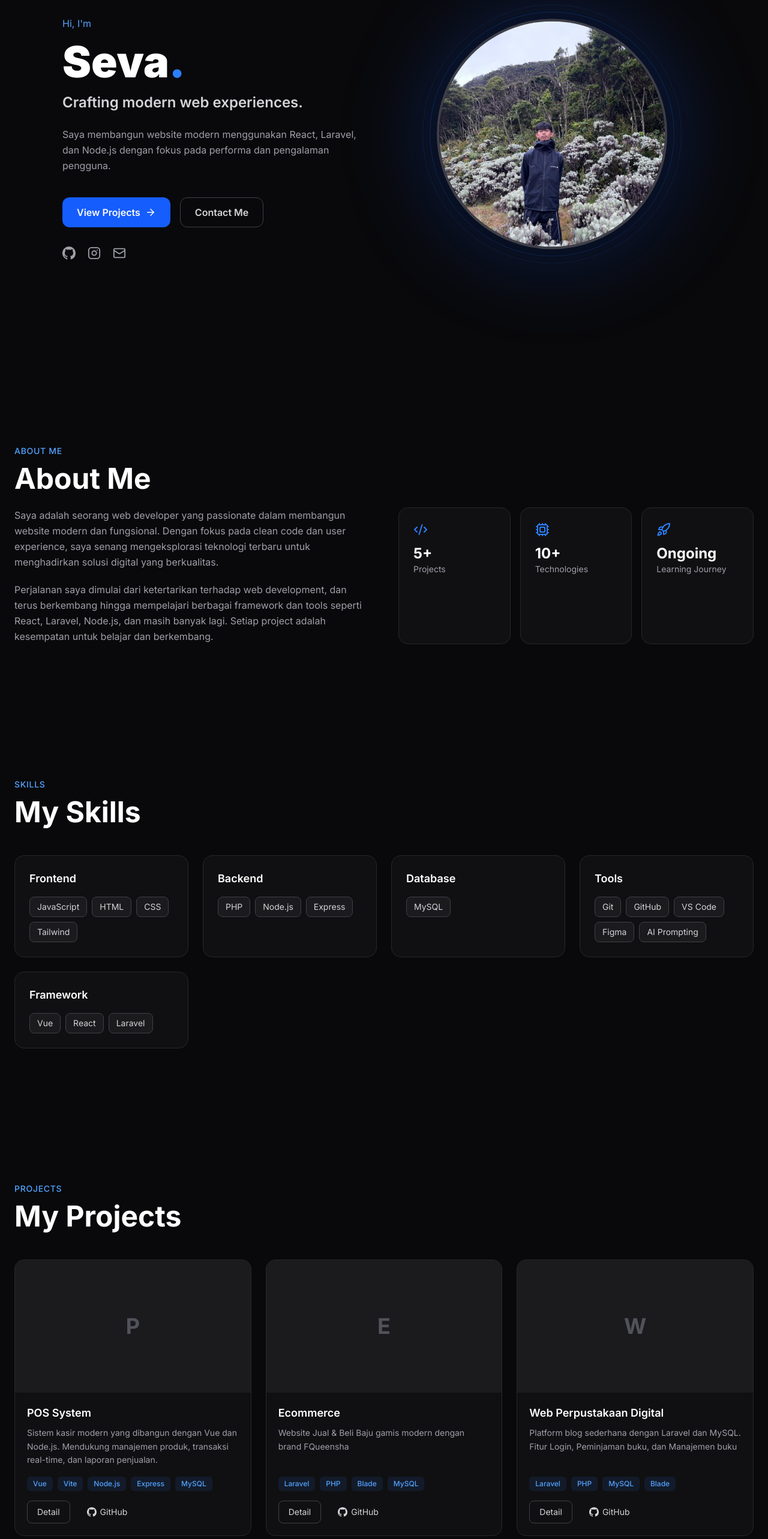
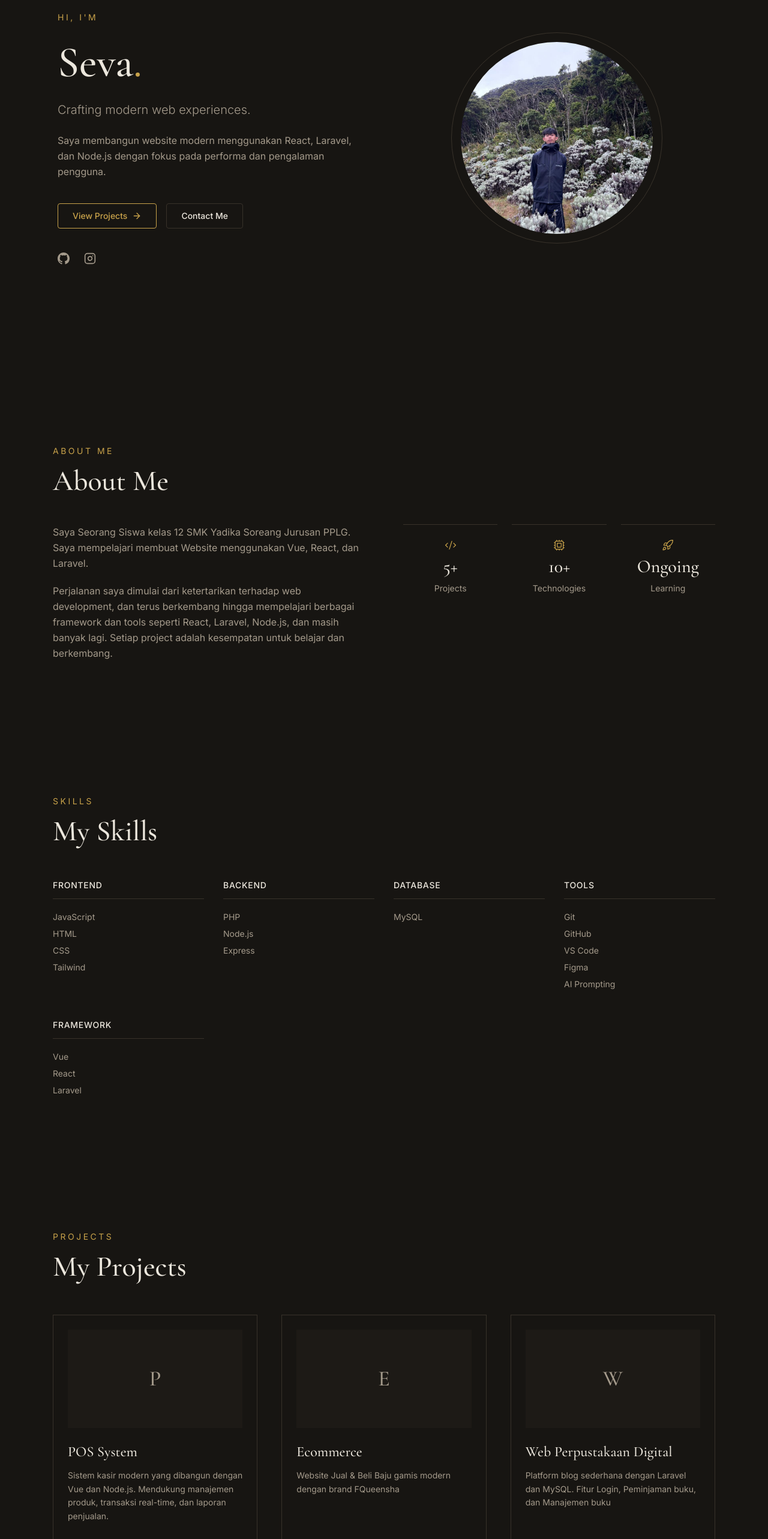
Before and after one commit to fzzan-seva/React-porto, a React (Vite) app: page / in a window 1280 px wide. Shown: the part 234-2800 px from the top of the page at 60% size. Built offline with nearby package versions, Linux system fonts and the light colour scheme.

Commit message:
ganti design

```diff
--- a/index.html
+++ b/index.html
@@ -3,10 +3,11 @@
   <head>
     <meta charset="UTF-8" />
     <link rel="icon" type="image/svg+xml" href="/favicon.svg" />
+    <meta name="theme-color" content="#171512" />
     <link rel="preconnect" href="https://fonts.googleapis.com" />
     <link rel="preconnect" href="https://fonts.gstatic.com" crossorigin />
     <link
-      href="https://fonts.googleapis.com/css2?family=Inter:wght@100..900&display=swap"
+      href="https://fonts.googleapis.com/css2?family=Inter:wght@300..600&family=Cormorant+Garamond:wght@400;500;600&display=swap"
       rel="stylesheet"
     />
     <meta name="viewport" content="width=device-width, initial-scale=1.0" />
--- a/src/components/About.jsx
+++ b/src/components/About.jsx
@@ -4,41 +4,38 @@ import { Code2, Cpu, Rocket } from "lucide-react";
 const stats = [
   { icon: Code2, label: "Projects", value: "5+" },
   { icon: Cpu, label: "Technologies", value: "10+" },
-  { icon: Rocket, label: "Learning Journey", value: "Ongoing" },
+  { icon: Rocket, label: "Learning", value: "Ongoing" },
 ];
 
 function About() {
   return (
-    <section id="about" className="relative py-28">
-      <div className="mx-auto max-w-7xl px-6">
+    <section id="about" className="py-28">
+      <div className="mx-auto max-w-6xl px-6">
         <motion.div
-          initial={{ opacity: 0, y: 30 }}
+          initial={{ opacity: 0, y: 24 }}
           whileInView={{ opacity: 1, y: 0 }}
           viewport={{ once: true, margin: "-80px" }}
           transition={{ duration: 0.6 }}
         >
-          <p className="mb-3 text-sm font-medium uppercase tracking-wider text-blue-400">
+          <p className="mb-4 uppercase tracking-[0.25em] text-primary text-sm">
             About Me
           </p>
-          <h2 className="mb-6 text-4xl font-bold text-white md:text-5xl">
+          <h2 className="mb-12 font-serif text-4xl font-medium text-text md:text-5xl">
             About Me
           </h2>
         </motion.div>
 
-        <div className="grid gap-12 md:grid-cols-2">
+        <div className="grid gap-16 md:grid-cols-2">
           <motion.div
-            initial={{ opacity: 0, y: 30 }}
+            initial={{ opacity: 0, y: 24 }}
             whileInView={{ opacity: 1, y: 0 }}
             viewport={{ once: true, margin: "-80px" }}
             transition={{ duration: 0.6, delay: 0.1 }}
-            className="space-y-5 text-zinc-400 leading-relaxed"
+            className="space-y-5 leading-relaxed text-muted"
           >
             <p>
-              Saya adalah seorang web developer yang passionate dalam
-              membangun website modern dan fungsional. Dengan fokus pada
-              clean code dan user experience, saya senang mengeksplorasi
-              teknologi terbaru untuk menghadirkan solusi digital yang
-              berkualitas.
+              Saya Seorang Siswa kelas 12 SMK Yadika Soreang Jurusan PPLG.
+              Saya mempelajari membuat Website menggunakan Vue, React, dan Laravel.
             </p>
             <p>
               Perjalanan saya dimulai dari ketertarikan terhadap web
@@ -49,20 +46,21 @@ function About() {
             </p>
           </motion.div>
 
-          <div className="grid grid-cols-1 gap-4 sm:grid-cols-3 md:grid-cols-1 lg:grid-cols-3">
+          <div className="grid grid-cols-1 gap-6 sm:grid-cols-3 md:grid-cols-1 lg:grid-cols-3">
             {stats.map((stat, i) => (
               <motion.div
                 key={stat.label}
-                initial={{ opacity: 0, y: 30 }}
+                initial={{ opacity: 0, y: 24 }}
                 whileInView={{ opacity: 1, y: 0 }}
                 viewport={{ once: true, margin: "-80px" }}
-                transition={{ duration: 0.5, delay: 0.2 + i * 0.1 }}
-                whileHover={{ y: -4 }}
-                className="group rounded-2xl border border-zinc-800 bg-zinc-900/50 p-6 transition-colors hover:border-blue-500/50"
+                transition={{ duration: 0.5, delay: 0.1 + i * 0.1 }}
+                className="flex flex-col items-center gap-2 border-t border-border py-6 text-center"
               >
-                <stat.icon className="mb-3 text-blue-500" size={24} />
-                <p className="text-2xl font-bold text-white">{stat.value}</p>
-                <p className="text-sm text-zinc-400">{stat.label}</p>
+                <stat.icon className="text-primary" size={20} strokeWidth={1.5} />
+                <p className="font-serif text-3xl font-medium text-text">
+                  {stat.value}
+                </p>
+                <p className="text-sm text-muted">{stat.label}</p>
               </motion.div>
             ))}
           </div>
--- a/src/components/Hero.jsx
+++ b/src/components/Hero.jsx
@@ -1,4 +1,4 @@
-import { ArrowRight, Mail } from "lucide-react";
+import { ArrowRight } from "lucide-react";
 import { motion } from "framer-motion";
 
 import profile from "../assets/images/profile.jpeg";
@@ -7,24 +7,26 @@ import { GitHubIcon, InstagramIcon } from "./Icons";
 function Hero() {
   return (
     <section className="relative flex min-h-screen items-center overflow-hidden">
-      <div className="mx-auto grid max-w-7xl grid-cols-1 items-center gap-12 px-6 py-20 md:grid-cols-2">
+      <div className="mx-auto grid max-w-6xl grid-cols-1 items-center gap-16 px-6 py-24 md:grid-cols-2">
         {/* Left */}
         <motion.div
-          initial={{ opacity: 0, y: 40 }}
+          initial={{ opacity: 0, y: 24 }}
           animate={{ opacity: 1, y: 0 }}
           transition={{ duration: 0.7 }}
         >
-          <p className="mb-4 text-blue-400">Hi, I&apos;m</p>
+          <p className="mb-5 uppercase tracking-[0.25em] text-primary text-sm">
+            Hi, I&apos;m
+          </p>
 
-          <h1 className="mb-4 text-6xl font-black text-white md:text-7xl">
-            Seva<span className="text-blue-500">.</span>
+          <h1 className="mb-5 font-serif text-6xl font-medium leading-tight text-text md:text-7xl">
+            Seva<span className="text-primary">.</span>
           </h1>
 
-          <h2 className="mb-6 text-2xl font-semibold text-zinc-300">
+          <h2 className="mb-6 text-xl font-light text-muted">
             Crafting modern web experiences.
           </h2>
 
-          <p className="max-w-lg leading-relaxed text-zinc-400">
+          <p className="max-w-lg leading-relaxed text-muted">
             Saya membangun website modern menggunakan React, Laravel, dan
             Node.js dengan fokus pada performa dan pengalaman pengguna.
           </p>
@@ -32,71 +34,57 @@ function Hero() {
           <div className="mt-10 flex flex-wrap gap-4">
             <a
               href="#projects"
-              className="flex items-center gap-2 rounded-xl bg-blue-600 px-6 py-3 font-semibold transition hover:bg-blue-700"
+              className="flex items-center gap-2 rounded border border-primary px-6 py-2.5 text-sm font-medium text-primary transition-colors hover:bg-primary hover:text-background"
             >
               View Projects
-              <ArrowRight size={18} />
+              <ArrowRight size={16} />
             </a>
             <a
               href="#contact"
-              className="rounded-xl border border-zinc-700 px-6 py-3 font-semibold text-zinc-300 transition hover:border-blue-500 hover:text-white"
+              className="rounded border border-border px-6 py-2.5 text-sm font-medium text-text transition-colors hover:border-text"
             >
               Contact Me
             </a>
           </div>
 
-          <div className="mt-8 flex gap-5">
+          <div className="mt-10 flex gap-6">
             <a
               href="https://github.com/fzzan-seva"
               target="_blank"
               rel="noopener noreferrer"
               aria-label="GitHub"
-              className="text-zinc-400 transition hover:text-blue-500"
+              className="text-muted transition-colors hover:text-primary"
             >
-              <GitHubIcon size={22} />
+              <GitHubIcon size={20} />
             </a>
             <a
               href="https://instagram.com/sevachronicle"
               target="_blank"
               rel="noopener noreferrer"
               aria-label="Instagram"
-              className="text-zinc-400 transition hover:text-blue-500"
+              className="text-muted transition-colors hover:text-primary"
             >
-              <InstagramIcon size={22} />
-            </a>
-            <a
-              href="mailto:fauzanseva1@gmail.com"
-              aria-label="Email"
-              className="text-zinc-400 transition hover:text-blue-500"
-            >
-              <Mail size={22} />
+              <InstagramIcon size={20} />
             </a>
           </div>
         </motion.div>
 
         {/* Right */}
         <motion.div
-          initial={{ opacity: 0, scale: 0.8 }}
+          initial={{ opacity: 0, scale: 0.9 }}
           animate={{ opacity: 1, scale: 1 }}
           transition={{ duration: 0.7, delay: 0.2 }}
           className="flex justify-center"
         >
-          <motion.div
-            animate={{ y: [0, -12, 0] }}
-            transition={{ duration: 5, repeat: Infinity, ease: "easeInOut" }}
-            className="relative"
-          >
-            <div className="absolute -inset-8 rounded-full bg-blue-600/20 blur-3xl" />
-            <div className="absolute -inset-3 rounded-full border border-blue-500/20" />
-            <div className="absolute -inset-6 rounded-full border border-blue-500/10" />
-
+          <div className="relative">
+            <div className="absolute -inset-4 rounded-full border border-border" />
             <img
               src={profile}
               alt="Seva"
               loading="lazy"
-              className="relative h-80 w-80 rounded-full border-4 border-zinc-700 object-cover shadow-2xl md:h-96 md:w-96"
+              className="relative h-72 w-72 rounded-full object-cover md:h-80 md:w-80"
             />
-          </motion.div>
+          </div>
         </motion.div>
       </div>
     </section>
--- a/src/components/Projects.jsx
+++ b/src/components/Projects.jsx
@@ -1,40 +1,38 @@
 import { motion } from "framer-motion";
-import { ExternalLink } from "lucide-react";
+import { ArrowUpRight } from "lucide-react";
 import { Link } from "react-router-dom";
 
 import projects from "../data/projects";
-import { GitHubIcon } from "./Icons";
 
 function Projects() {
   return (
-    <section id="projects" className="relative py-28">
-      <div className="mx-auto max-w-7xl px-6">
+    <section id="projects" className="py-28">
+      <div className="mx-auto max-w-6xl px-6">
         <motion.div
-          initial={{ opacity: 0, y: 30 }}
+          initial={{ opacity: 0, y: 24 }}
           whileInView={{ opacity: 1, y: 0 }}
           viewport={{ once: true, margin: "-80px" }}
           transition={{ duration: 0.6 }}
         >
-          <p className="mb-3 text-sm font-medium uppercase tracking-wider text-blue-400">
+          <p className="mb-4 uppercase tracking-[0.25em] text-primary text-sm">
             Projects
           </p>
-          <h2 className="mb-12 text-4xl font-bold text-white md:text-5xl">
+          <h2 className="mb-14 font-serif text-4xl font-medium text-text md:text-5xl">
             My Projects
           </h2>
         </motion.div>
 
-        <div className="grid gap-6 sm:grid-cols-2 lg:grid-cols-3">
+        <div className="grid gap-10 sm:grid-cols-2 lg:grid-cols-3">
           {projects.map((project, i) => (
             <motion.div
               key={project.id}
-              initial={{ opacity: 0, y: 30 }}
+              initial={{ opacity: 0, y: 24 }}
               whileInView={{ opacity: 1, y: 0 }}
               viewport={{ once: true, margin: "-80px" }}
-              transition={{ duration: 0.5, delay: i * 0.1 }}
-              whileHover={{ y: -6 }}
-              className="group flex flex-col overflow-hidden rounded-2xl border border-zinc-800 bg-zinc-900/50 transition-colors hover:border-blue-500/50"
+              transition={{ duration: 0.5, delay: i * 0.08 }}
+              className="group flex flex-col border border-border p-6 transition-colors hover:border-primary/60"
             >
-              <div className="aspect-video bg-zinc-800/50">
+              <div className="mb-6 flex aspect-video items-center justify-center bg-card/40">
                 {project.image ? (
                   <img
                     src={project.image}
@@ -43,62 +41,38 @@ function Projects() {
                     className="h-full w-full object-cover"
                   />
                 ) : (
-                  <div className="flex h-full items-center justify-center text-zinc-600">
-                    <span className="text-4xl font-bold">{project.title[0]}</span>
-                  </div>
+                  <span className="font-serif text-4xl font-medium text-muted">
+                    {project.title[0]}
+                  </span>
                 )}
               </div>
 
-              <div className="flex flex-1 flex-col p-5">
-                <h3 className="mb-2 text-lg font-semibold text-white">
+              <h3 className="mb-3 font-serif text-2xl font-medium text-text transition-colors group-hover:text-primary">
                 {project.title}
               </h3>
-                <p className="mb-4 flex-1 text-sm leading-relaxed text-zinc-400">
+
+              <p className="mb-6 flex-1 text-sm leading-relaxed text-muted">
                 {project.description}
               </p>
 
-                <div className="mb-4 flex flex-wrap gap-2">
+              <div className="mb-6 flex flex-wrap gap-x-3 gap-y-1.5">
                 {project.tech.map((t) => (
-                    <span
-                      key={t}
-                      className="rounded-md bg-blue-500/10 px-2.5 py-1 text-xs font-medium text-blue-400"
-                    >
+                  <span key={t} className="text-xs uppercase tracking-wider text-primary/80">
                     {t}
                   </span>
                 ))}
               </div>
 
-                <div className="flex gap-3">
               <Link
                 to={`/project/${project.id}`}
-                    className="flex items-center gap-1.5 rounded-lg border border-zinc-700 px-4 py-2 text-sm text-zinc-300 transition-colors hover:border-blue-500 hover:text-white"
+                className="inline-flex items-center gap-1.5 border-t border-border pt-4 text-sm text-text transition-colors hover:text-primary"
               >
-                    Detail
+                View Project
+                <ArrowUpRight
+                  size={16}
+                  className="transition-transform group-hover:translate-x-0.5 group-hover:-translate-y-0.5"
+                />
               </Link>
-                  {project.github && (
-                    <a
-                      href={project.github}
-                      target="_blank"
-                      rel="noopener noreferrer"
-                      className="flex items-center gap-1.5 rounded-lg px-4 py-2 text-sm text-zinc-300 transition-colors hover:text-white"
-                    >
-                      <GitHubIcon size={16} />
-                      GitHub
-                    </a>
-                  )}
-                  {project.demo && (
-                    <a
-                      href={project.demo}
-                      target="_blank"
-                      rel="noopener noreferrer"
-                      className="flex items-center gap-1.5 rounded-lg px-4 py-2 text-sm text-zinc-300 transition-colors hover:text-white"
-                    >
-                      <ExternalLink size={16} />
-                      Demo
-                    </a>
-                  )}
-                </div>
-              </div>
             </motion.div>
           ))}
         </div>
--- a/src/components/Skills.jsx
+++ b/src/components/Skills.jsx
@@ -3,88 +3,66 @@ import { motion } from "framer-motion";
 const categories = [
   {
     name: "Frontend",
-    skills: [
-      "JavaScript",
-      "HTML",
-      "CSS",
-      "Tailwind",
-    ],
+    skills: ["JavaScript", "HTML", "CSS", "Tailwind"],
   },
   {
     name: "Backend",
-    skills: [
-      "PHP",
-      "Node.js",
-      "Express",
-    ],
+    skills: ["PHP", "Node.js", "Express"],
   },
   {
     name: "Database",
-    skills: [
-      "MySQL",
-    ],
+    skills: ["MySQL"],
   },
   {
     name: "Tools",
-    skills: [
-      "Git",
-      "GitHub",
-      "VS Code",
-      "Figma",
-      "AI Prompting",
-    ],
+    skills: ["Git", "GitHub", "VS Code", "Figma", "AI Prompting"],
   },
   {
     name: "Framework",
-    skills: [
-      "Vue",
-      "React",
-      "Laravel",
-    ]
-  }
+    skills: ["Vue", "React", "Laravel"],
+  },
 ];
 
 function Skills() {
   return (
-    <section id="skills" className="relative py-28">
-      <div className="mx-auto max-w-7xl px-6">
+    <section id="skills" className="py-28">
+      <div className="mx-auto max-w-6xl px-6">
         <motion.div
-          initial={{ opacity: 0, y: 30 }}
+          initial={{ opacity: 0, y: 24 }}
           whileInView={{ opacity: 1, y: 0 }}
           viewport={{ once: true, margin: "-80px" }}
           transition={{ duration: 0.6 }}
         >
-          <p className="mb-3 text-sm font-medium uppercase tracking-wider text-blue-400">
+          <p className="mb-4 uppercase tracking-[0.25em] text-primary text-sm">
             Skills
           </p>
-          <h2 className="mb-12 text-4xl font-bold text-white md:text-5xl">
+          <h2 className="mb-14 font-serif text-4xl font-medium text-text md:text-5xl">
             My Skills
           </h2>
         </motion.div>
 
-        <div className="grid gap-6 sm:grid-cols-2 lg:grid-cols-4">
+        <div className="grid gap-x-8 gap-y-12 sm:grid-cols-2 lg:grid-cols-4">
           {categories.map((cat, ci) => (
             <motion.div
               key={cat.name}
-              initial={{ opacity: 0, y: 30 }}
+              initial={{ opacity: 0, y: 24 }}
               whileInView={{ opacity: 1, y: 0 }}
               viewport={{ once: true, margin: "-80px" }}
-              transition={{ duration: 0.5, delay: ci * 0.1 }}
-              className="rounded-2xl border border-zinc-800 bg-zinc-900/50 p-6"
+              transition={{ duration: 0.5, delay: ci * 0.08 }}
             >
-              <h3 className="mb-4 text-lg font-semibold text-white">
+              <h3 className="mb-5 border-b border-border pb-3 text-sm font-medium uppercase tracking-wider text-text">
                 {cat.name}
               </h3>
-              <div className="flex flex-wrap gap-2">
+              <ul className="space-y-2">
                 {cat.skills.map((skill) => (
-                  <span
+                  <li
                     key={skill}
-                    className="rounded-lg border border-zinc-700 bg-zinc-800/50 px-3 py-1.5 text-sm text-zinc-300 transition-colors hover:border-blue-500/50 hover:text-blue-400"
+                    className="text-sm text-muted transition-colors hover:text-primary"
                   >
                     {skill}
-                  </span>
+                  </li>
                 ))}
-              </div>
+              </ul>
             </motion.div>
           ))}
         </div>
--- a/src/index.css
+++ b/src/index.css
@@ -1,16 +1,17 @@
 @import "tailwindcss";
 
 @theme {
-  --color-background: #09090B;
-  --color-surface: #18181B;
-  --color-card: #27272A;
-  --color-primary: #2563EB;
-  --color-accent: #06B6D4;
-  --color-text: #FAFAFA;
-  --color-muted: #A1A1AA;
-  --color-border: #3F3F46;
+  --color-background: #171512;
+  --color-surface: #1f1c18;
+  --color-card: #26221d;
+  --color-primary: #c8a24a;
+  --color-accent: #e0c27c;
+  --color-text: #ece7dd;
+  --color-muted: #a49a8b;
+  --color-border: #38322a;
 
   --font-sans: "Inter", ui-sans-serif, system-ui, sans-serif;
+  --font-serif: "Cormorant Garamond", ui-serif, Georgia, serif;
 }
 
 html {
@@ -22,6 +23,7 @@ body {
   background: var(--color-background);
   color: var(--color-text);
   font-family: var(--font-sans);
+  -webkit-font-smoothing: antialiased;
 }
 
 * {
@@ -30,7 +32,7 @@ body {
 
 ::selection {
   background: var(--color-primary);
-  color: white;
+  color: var(--color-background);
 }
 
 ::-webkit-scrollbar {
```
Also changed, not shown: src/components/Contact.jsx (+32 -54 lines), src/components/Footer.jsx (+9 -11 lines), src/components/Navbar.jsx (+11 -13 lines), src/pages/ProjectDetail.jsx (+27 -25 lines). Lines whose indentation alone changed are shown as unchanged.
